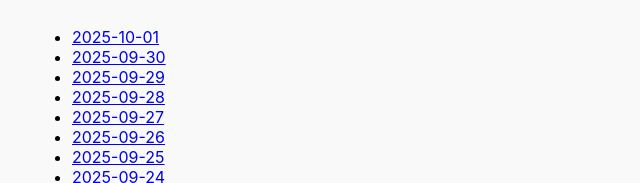
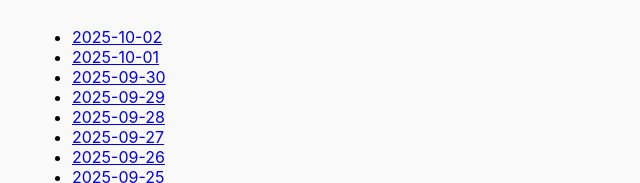
Before and after one commit to seungjun-lee1/music-newsletter, a plain HTML site: page archive.html in a window 1280 px wide. Shown: the part 179-362 px from the top of the page, 158-798 px from the left. Drawn offline with Linux system fonts and the light colour scheme.

Commit message:
📂 Update category archives and category (2025-10-02)

```diff
--- a/archive.html
+++ b/archive.html
@@ -71,7 +71,8 @@
 
     <h1>📅 일자 별 모음</h1>
     <ul>
-        <li><a href='news/2025-10-01.html'>2025-10-01</a></li>
+        <li><a href='news/2025-10-02.html'>2025-10-02</a></li>
+<li><a href='news/2025-10-01.html'>2025-10-01</a></li>
 <li><a href='news/2025-09-30.html'>2025-09-30</a></li>
 <li><a href='news/2025-09-29.html'>2025-09-29</a></li>
 <li><a href='news/2025-09-28.html'>2025-09-28</a></li>
```
